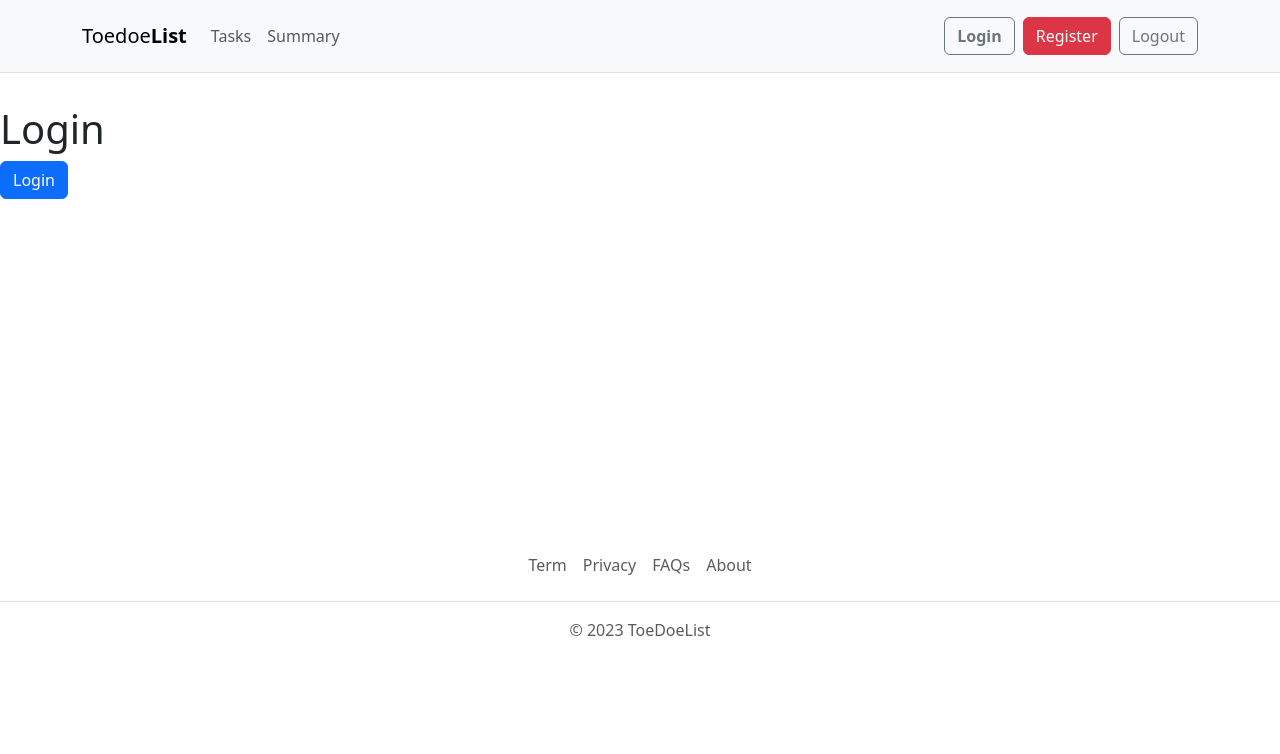
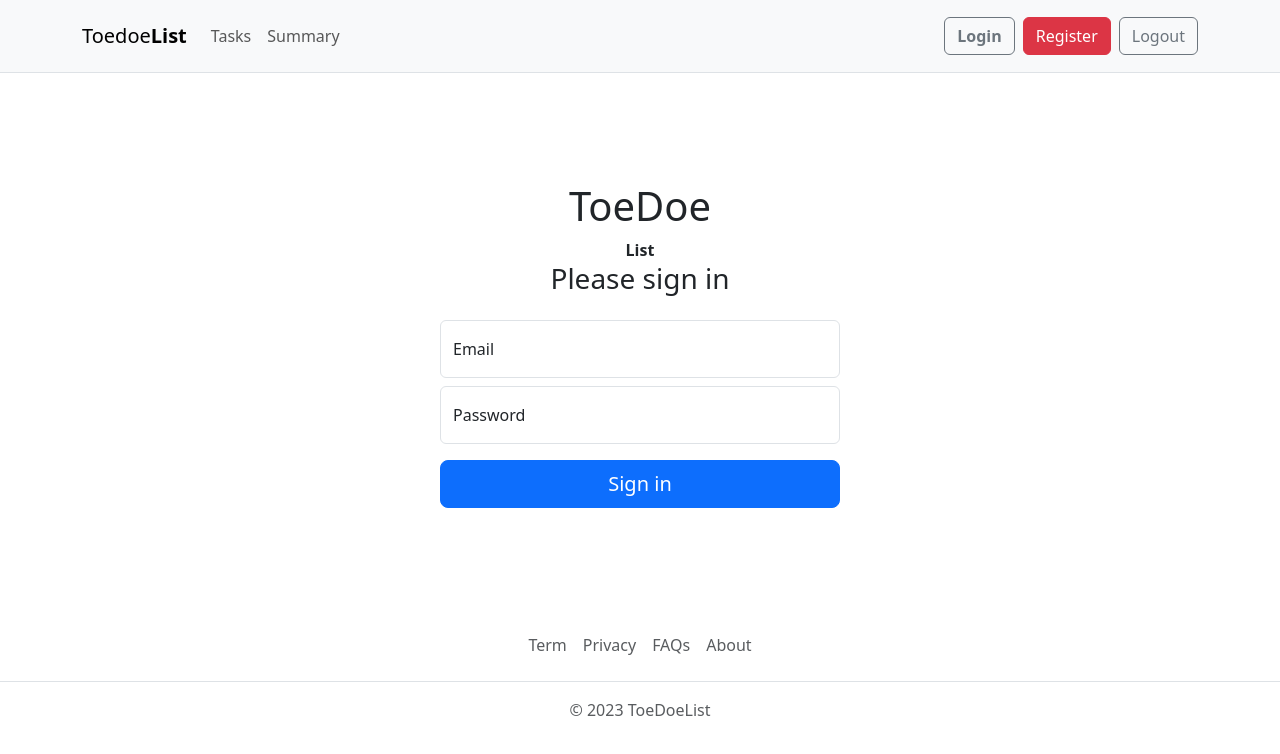
Before and after one commit to khanhnp0228/laravel-spa-vuejs-saprudin, a Vue app: page /login in a window 1280 px wide. Shown: the top 754 px of the page. Built offline with nearby package versions, Linux system fonts and the light colour scheme; no server answers.

Commit message:
Building Login form

```diff
--- a/src/pages/LoginPage.vue
+++ b/src/pages/LoginPage.vue
@@ -1,19 +1,60 @@
 <template>
-    <main style="min-height: 50vh; margin-top: 2rem">
-        <h1>Login</h1>
-        <button class="btn btn-primary" @click="handleClick">Login</button>
+    <main class="auth-wrapper">
+        <form class="auth-form" @submit.prevent="handleSubmit">
+            <h1>ToeDoe</h1>
+            <strong>List</strong>
+            <h2 class="h3 mb-4 fw-normal">Please sign in</h2>
+            <div class="form-floating mb-2">
+                <input type="email" name="" id="email" class="form-control" placeholder="name@example.com"
+                    v-model="form.email"
+                />
+                <label for="email">Email</label>
+            </div>
+            <div class="form-floating mb-3">
+                <input type="password" name="" id="password" class="form-control" placeholder="Password"
+                    v-model="form.password"
+                />
+                <label for="password">Password</label>
+            </div>
+
+            <button class="w-100 btn btn-lg btn-primary" type="submit">Sign in</button>
+        </form>
     </main>
 </template>
 
 <script setup>
 import { useRouter } from 'vue-router';
+import {reactive} from "vue";
+import {useAuthStore} from "../stores/auth";
+
+const store = useAuthStore()
+const { user, handleLogin } = store
+
 const router = useRouter()
 
-const handleClick = () => {
+const form = reactive({
+    email: null,
+    password: null
+})
+
+const handleSubmit = async () => {
+    await handleLogin(form)
     router.push({name: 'tasks'})
 }
 </script>
 
 <style scoped>
+    .auth-wrapper {
+        width: 100%;
+        display: flex;
+        justify-content: center;
+        align-items: center;
+        text-align: center;
+        min-height: 60vh;
+        margin-top: 2rem;
+    }
 
+    .auth-form {
+        width: 400px;
+    }
 </style>
```
